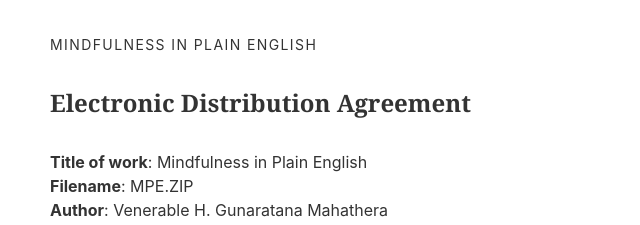
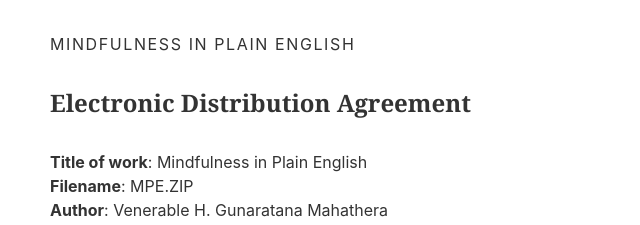
Before and after one commit to mindfulness-in-plain-english/mindfulness-in-plain-english.github.io, a Jekyll site: the page built from electronic_distribution_agreement.html, in a window 1280 px wide. Shown: the top 225 px of the page, without its empty margins (238-878 px from the left). Built offline with Jekyll 4.4.1, drawn with Linux system fonts in a browser that asks for light colours; some web fonts are replaced; comment, search, counter and statistics services are not loaded.

Commit message:
Optimize fonts rendering and size on desktop

```diff
--- a/_includes/head.html
+++ b/_includes/head.html
@@ -7,7 +7,7 @@
   <link rel="shortcut icon" type="image/x-icon" href="/favicon.ico">
 
   <!-- CSS -->
-  <link rel="stylesheet" href="https://fonts.googleapis.com/css?family=Source+Serif+Pro:400,600">
+  <link rel="stylesheet" href="https://fonts.googleapis.com/css?family=Source+Serif+Pro:400,700">
   <link rel="stylesheet" href="/tachyons.min.css" />
   <link rel="stylesheet" href="/style.css" />
 
--- a/_includes/header.html
+++ b/_includes/header.html
@@ -1,3 +1,3 @@
 <nav>
-    <a class="f6 sans-serif normal ttu tracked link outline-none underline-hover dark-gray" href="{{ site.url }}/">{{ site.title }}</a>
+    <a class="f6 f5-ns sans-serif normal ttu tracked link outline-none underline-hover dark-gray" href="{{ site.url }}/">{{ site.title }}</a>
 </nav>
--- a/_layouts/chapter.html
+++ b/_layouts/chapter.html
@@ -3,11 +3,11 @@
 
 {% include head.html %}
 
-<body class="serif container mw7 bg-white dark-gray f5 pa4 lh-copy">
+<body class="serif container mw7 mw8-ns bg-white dark-gray f5 f4-ns pa4 pa5-ns lh-copy">
     <div class="measure-wide">
         {% include header.html %}
 
-        <h1 class="f3 lh-title fw6 mv4">{{ page.title }}</h1>
+        <h1 class="f3 f2-ns lh-title fw7 mt5 mb4 mt6-ns mb5-ns">{{ page.title }}</h1>
 
         <section class="tj-ns" style="hyphens: auto">
             {{ content }}
--- a/electronic_distribution_agreement.html
+++ b/electronic_distribution_agreement.html
@@ -4,7 +4,7 @@
 
 {% include header.html %}
 
-<h1 class="f3 lh-title fw6 mv4">Electronic Distribution Agreement</h1>
+<h1 class="f3 lh-title fw7 mv4">Electronic Distribution Agreement</h1>
 
 <div class="sans-serif">
     <p>
--- a/index.html
+++ b/index.html
@@ -4,7 +4,7 @@
 
 <header>
     <h1 class="tc lh-solid ma0 mt5 mb6">
-        <span class="f2 fw3 serif tracked">Mindfulness<br /></span>
+        <span class="f2 fw4 serif tracked">Mindfulness<br /></span>
         <span class="f4 fw3 sans-serif ttu tracked">in Plain English</span>
     </h1>
 </header>
--- a/style.css
+++ b/style.css
@@ -1,3 +1,14 @@
+html,
+body {
+    @media screen and (min-width: 30em) {
+        /* PERF: https://marco.org/2012/11/15/text-rendering-optimize-legibility */
+        text-rendering: optimizeLegibility;
+    }
+    -moz-osx-font-smoothing: grayscale;
+    -webkit-font-smoothing: antialiased;
+    font-smoothing: antialiased;
+}
+
 .container {
     margin: auto;
 }
@@ -27,20 +38,35 @@
     font-family: Source Serif Pro, georgia, times, serif;
 }
 
+p {
+    margin-top: 1em;
+    margin-bottom: 1em;
+}
+
 h2 {
     /* f5 */
-    font-size: 1rem;
+    font-size: 1.25rem;
     /* mt4 */
-    margin-top: 2rem;
-    font-weight: 600;
+    margin-top: 4rem;
+    font-weight: 700;
+}
+@media screen and (min-width: 30em) {
+    h2 {
+        font-size: 1.5rem;
+    }
 }
 
 h3 {
     /* f6 */
-    font-size: 0.875rem;
+    font-size: 1rem;
     /* mt3 */
-    margin-top: 1rem;
+    margin-top: 2rem;
     font-weight: 700;
+}
+@media screen and (min-width: 30em) {
+    h3 {
+        font-size: 1.25rem;
+    }
 }
 
 .hover-bg-nearest-white:focus,
```
